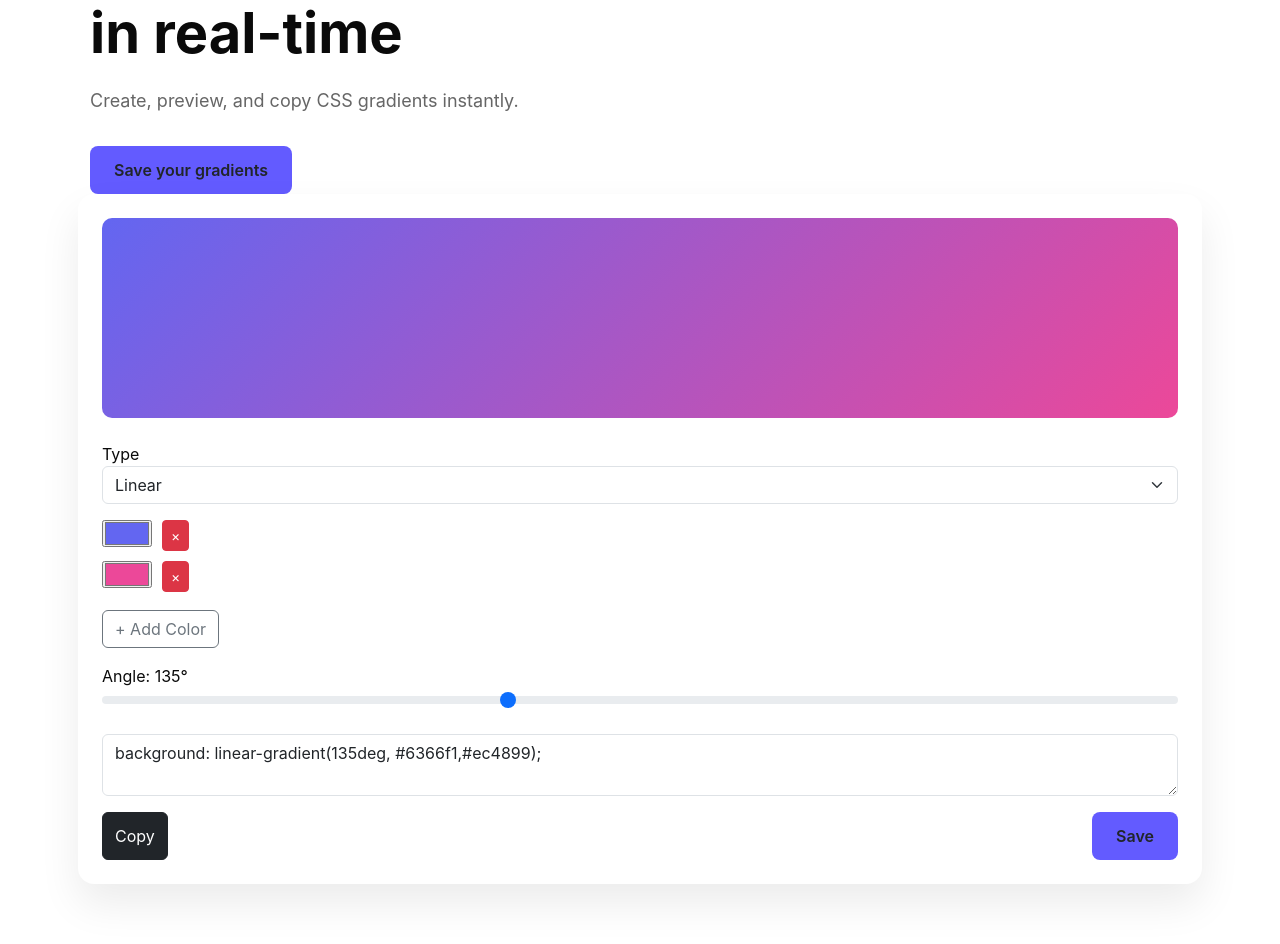
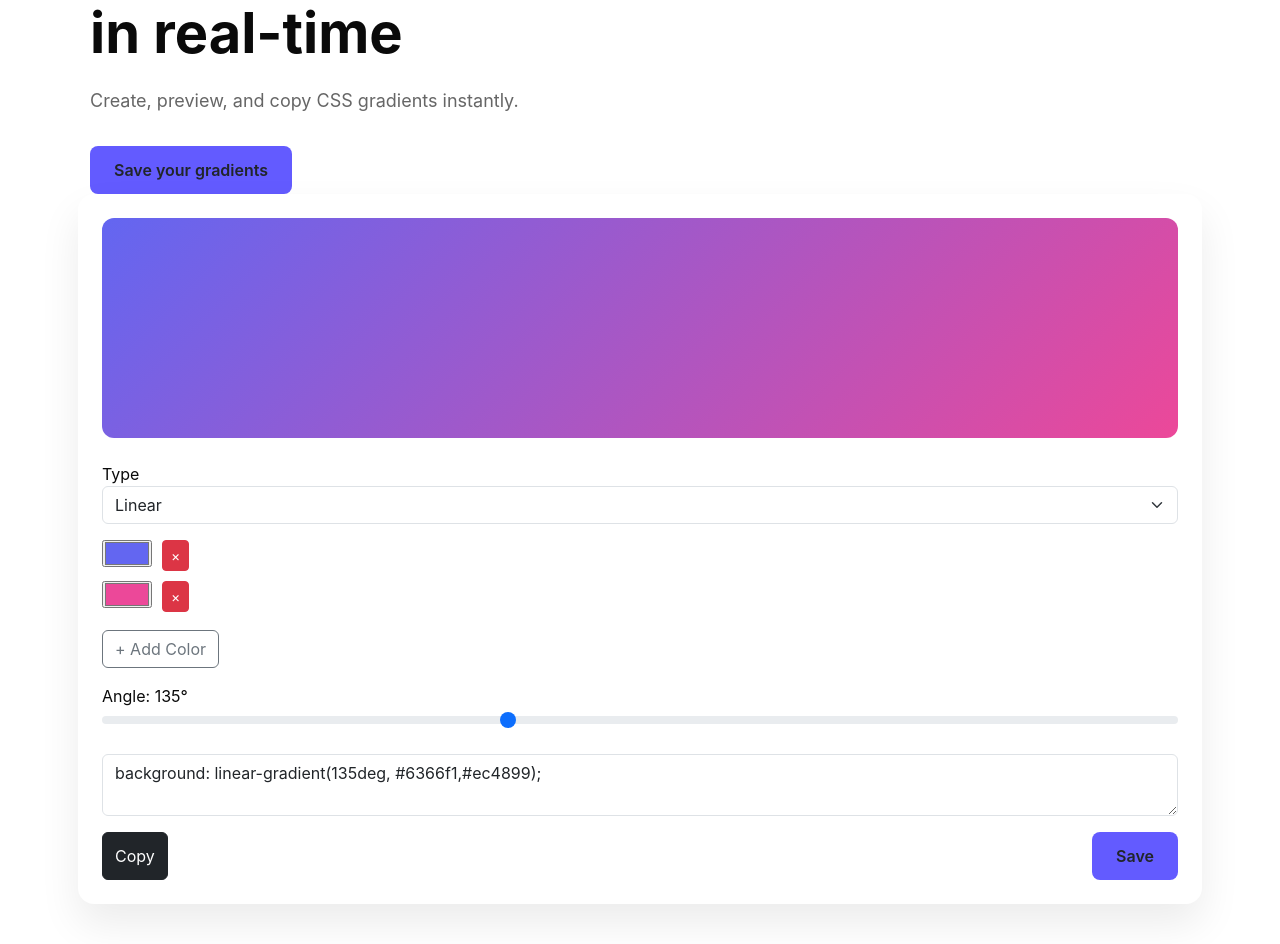
Before and after one commit to wah80/gradient-saas, a Flask app: page / in a window 1280 px wide. Shown: the part 255-1199 px from the top of the page. Run offline with Flask 3, Linux system fonts and the light colour scheme; data that the repository does not hold is empty; some libraries are stand-ins or nearby versions.

```diff
--- a/templates/home.html
+++ b/templates/home.html
@@ -72,8 +72,8 @@ body{
 }
 
 .gradient-preview{
-    height:200px;
-    border-radius:10px;
+    height:220px;
+    border-radius:12px;
 	transition: all .3s ease;
 }
 
```
